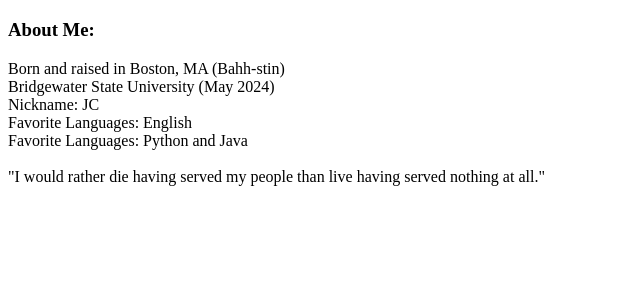
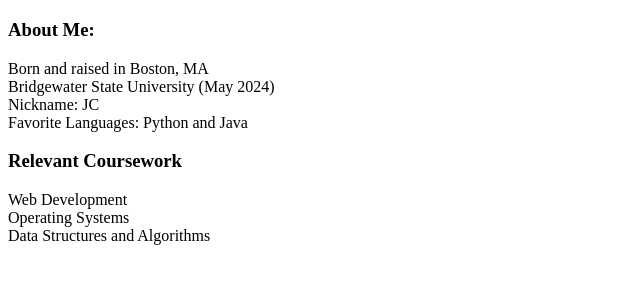
Before and after one commit to j5evans/j5evans.github.io, a plain HTML site: page index.html in a window 1280 px wide. Shown: the part 61-344 px from the top of the page, without its empty margins (0-640 px from the left). Drawn offline with Linux system fonts and the light colour scheme.

Commit message:
Working on site

```diff
--- a/index.html
+++ b/index.html
@@ -7,14 +7,19 @@
 
     <body>
         <h1>James Evans</h1>
+
         <h3>About Me:</h3>
-        <p1>Born and raised in Boston, MA (Bahh-stin)<br>
+        <p1>Born and raised in Boston, MA<br>
             Bridgewater State University (May 2024)<br>
             Nickname: JC<br>
-            Favorite Languages: English<br>
-            Favorite Languages: Python and Java<br><br>
+            Favorite Languages: Python and Java<br>
+        </p1>
 
-            "I would rather die having served my people than live having served nothing at all."
+        <h3>Relevant Coursework</h3>
+        <p1>Web Development<br>
+            Operating Systems<br>
+            Data Structures and Algorithms<br>
         </p1>
+
     </body>
 </html>
```
